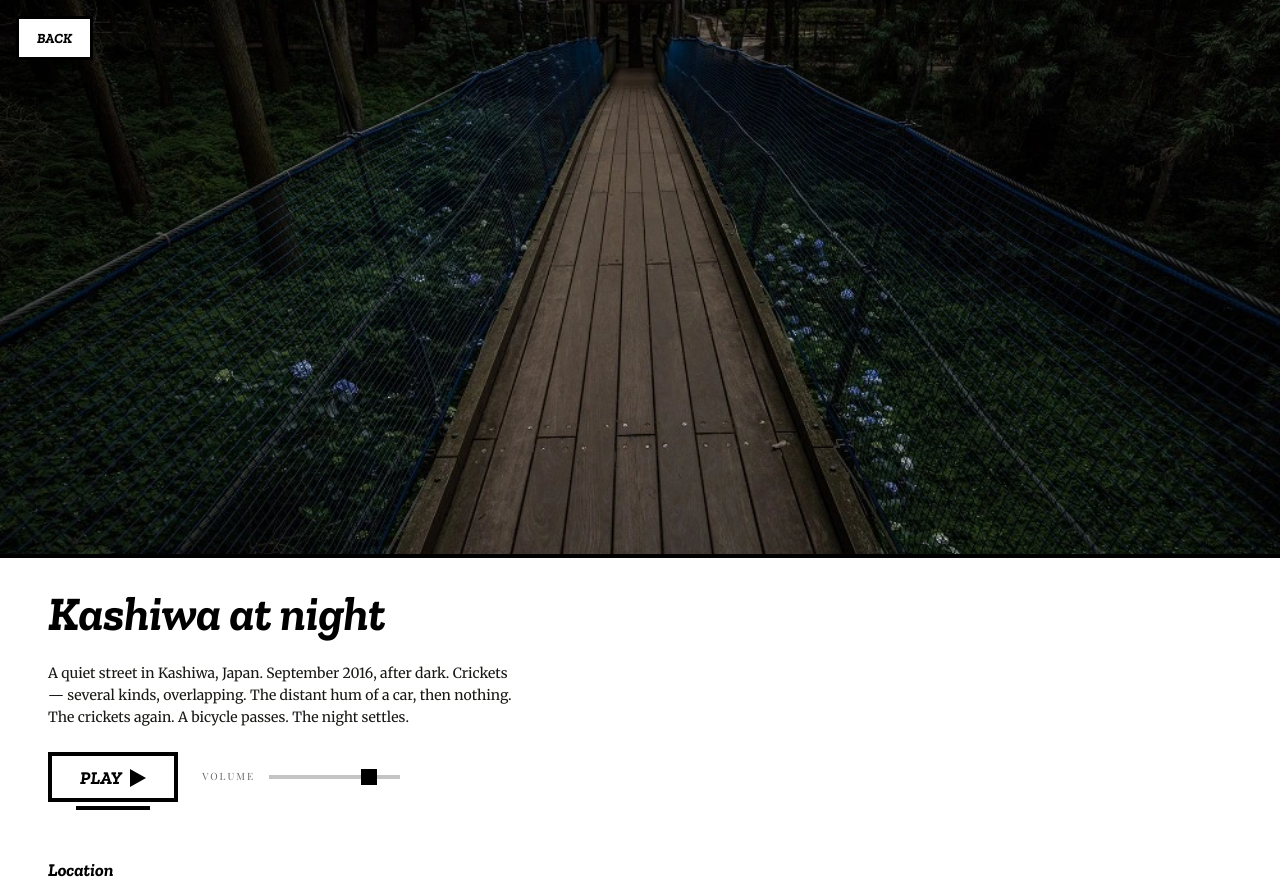
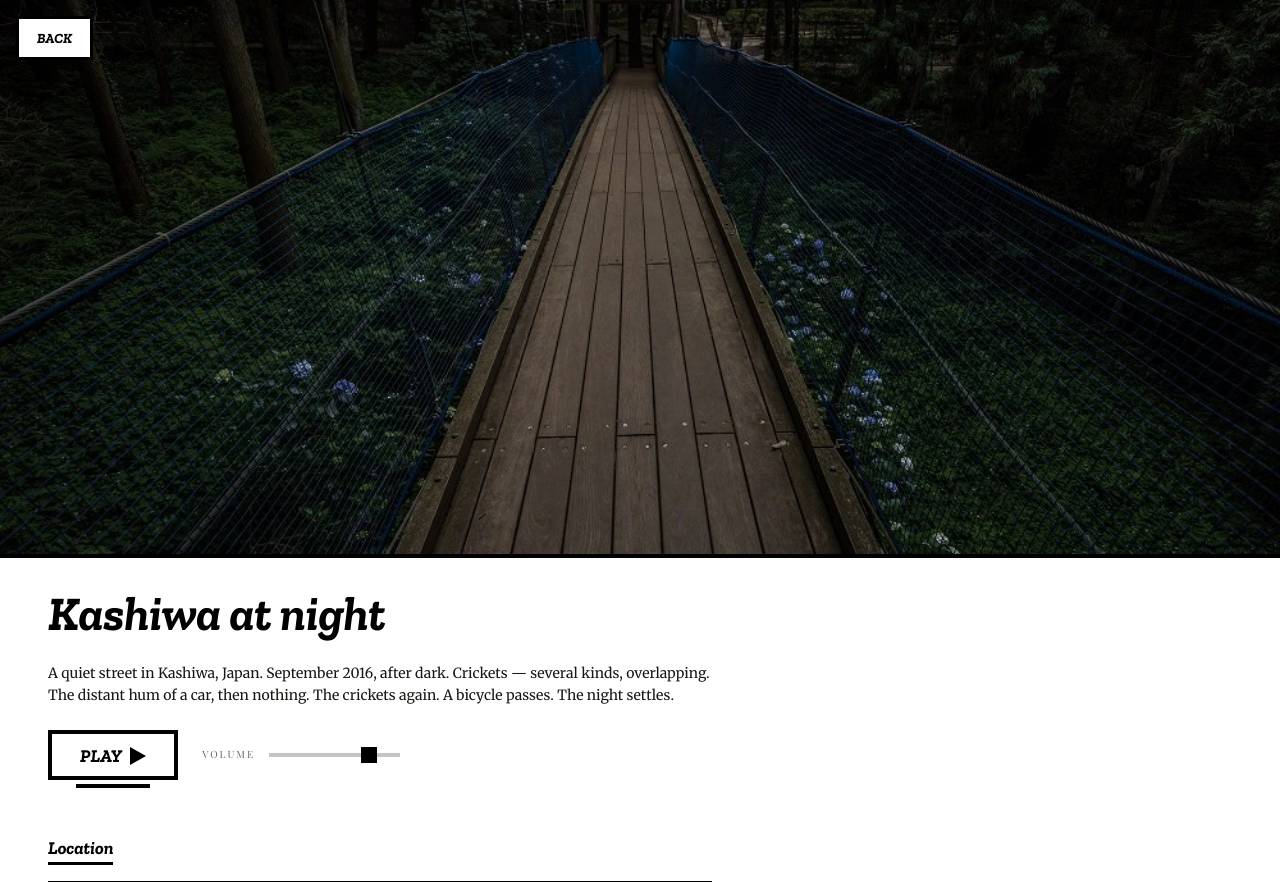
Before and after one commit to 3oheme/travelier, a Jekyll site: the page built from _places/kashiwa-crickets.md, in a window 1280 px wide. Shown: the top 882 px of the page. Built offline with Jekyll 4.4.1, drawn with Linux system fonts in a browser that asks for light colours; grey boxes are pictures that could not be loaded.

Commit message:
fix(place): remove max-width constraint on place description
Co-Authored-By: Claude Sonnet 4.6 <noreply@anthropic.com>

```diff
--- a/assets/css/main.css
+++ b/assets/css/main.css
@@ -375,7 +375,6 @@ button { cursor: pointer; font: inherit; }
   line-height: 22px;
   color: var(--ink-90);
   margin: 0 0 var(--sp-6);
-  max-width: 52ch;
   white-space: pre-line;
 }
 
```
